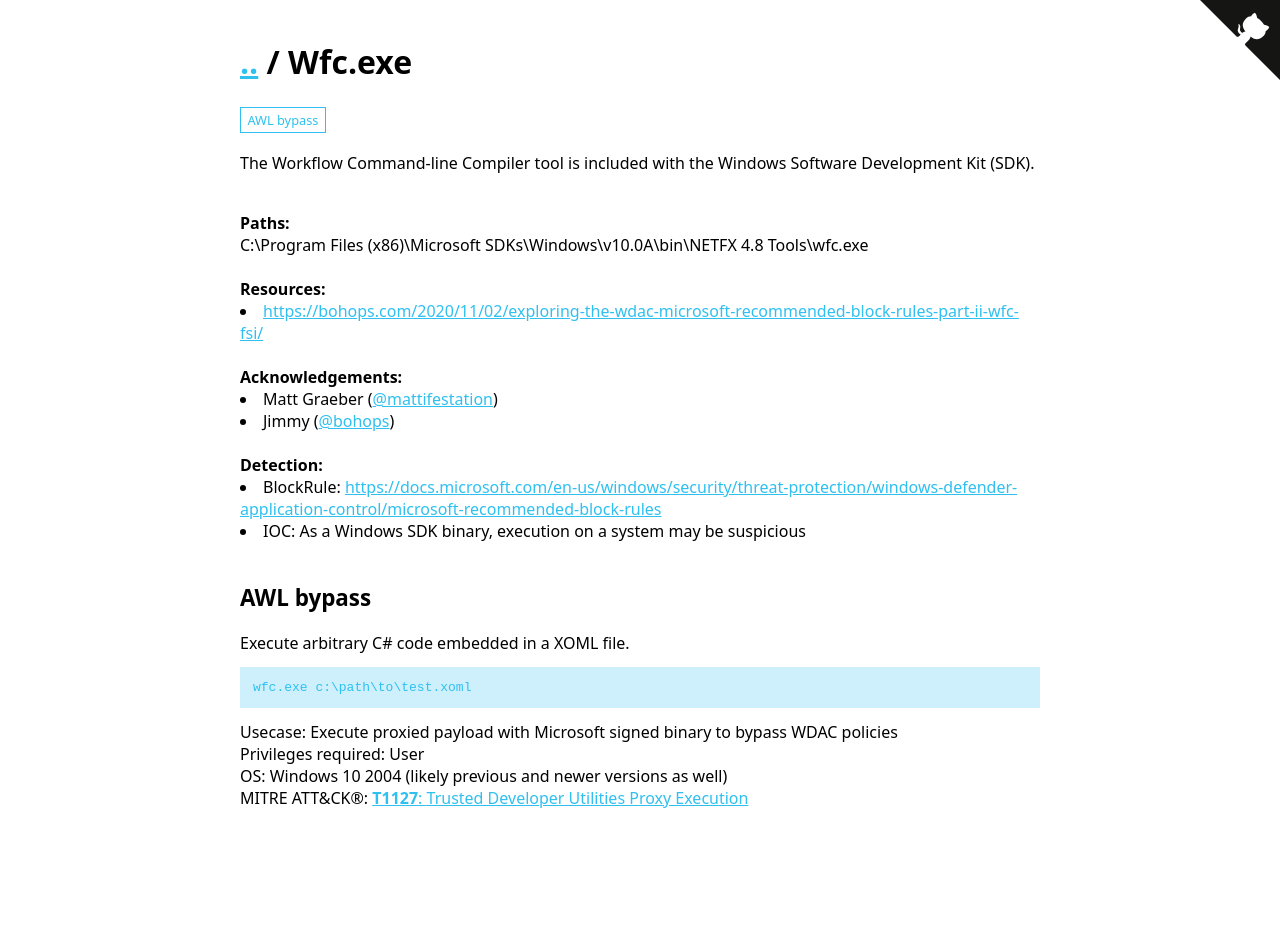
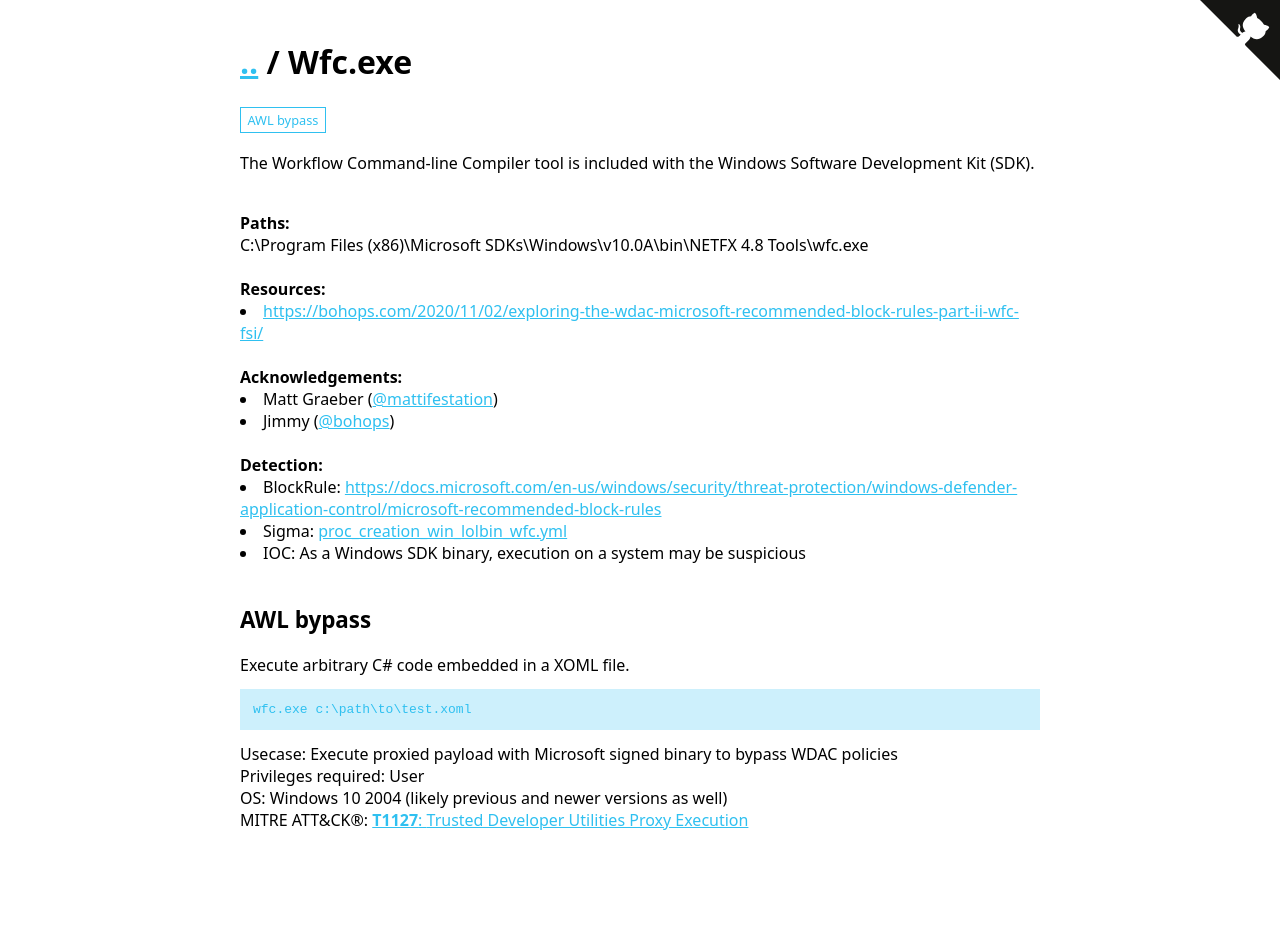
Before and after one commit to LOLBAS-Project/LOLBAS-Project.github.io, a Jekyll site: the page built from _lolbas/OtherMSBinaries/Wfc.md, in a window 1280 px wide. Built offline with Jekyll 4.4.1, drawn with Linux system fonts in a browser that asks for light colours; before the commit the page ends 915 px from its top, so only the background shows below that; part of the change alters nothing that is shown.

Commit message:
Applying update LOLBAS-Project/LOLBAS@8ff159abb744f1791fa35e552fed2b359ad22c87

```diff
--- a/_lolbas/OtherMSBinaries/Wfc.md
+++ b/_lolbas/OtherMSBinaries/Wfc.md
@@ -17,6 +17,7 @@ Code_Sample:
   - Code: https://bohops.com/2020/11/02/exploring-the-wdac-microsoft-recommended-block-rules-part-ii-wfc-fsi/
 Detection:
   - BlockRule: https://docs.microsoft.com/en-us/windows/security/threat-protection/windows-defender-application-control/microsoft-recommended-block-rules
+  - Sigma: https://github.com/SigmaHQ/sigma/blob/6b34764215b0e97e32cbc4c6325fc933d2695c3a/rules/windows/process_creation/proc_creation_win_lolbin_wfc.yml
   - IOC: As a Windows SDK binary, execution on a system may be suspicious
 Resources:
   - Link: https://bohops.com/2020/11/02/exploring-the-wdac-microsoft-recommended-block-rules-part-ii-wfc-fsi/
```
